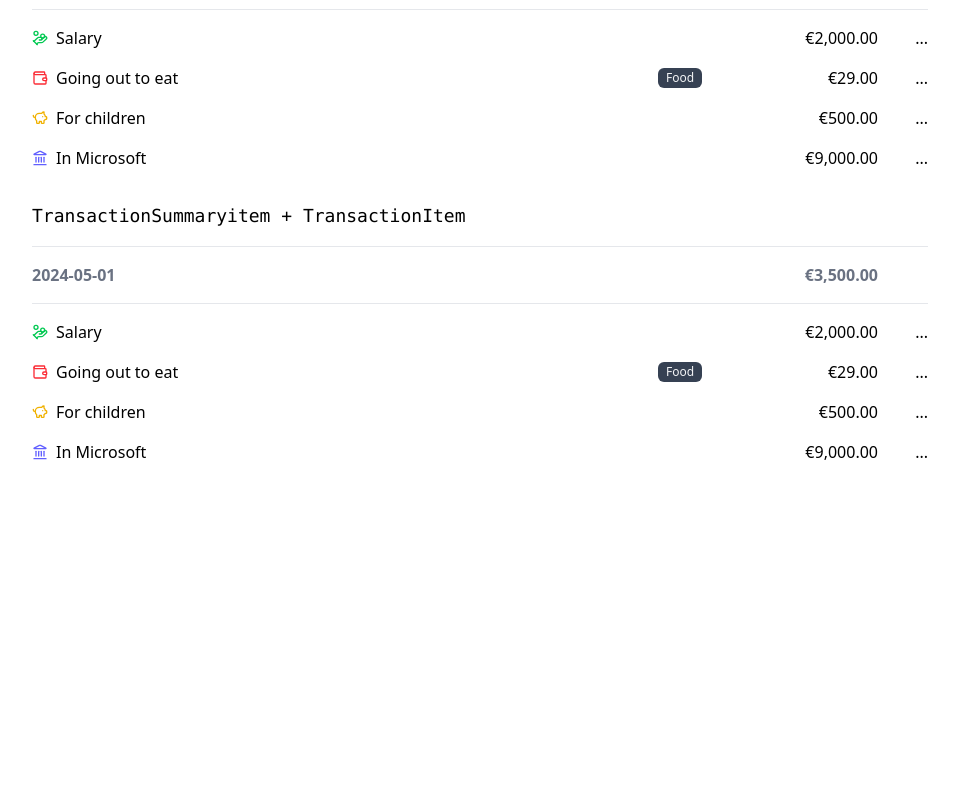
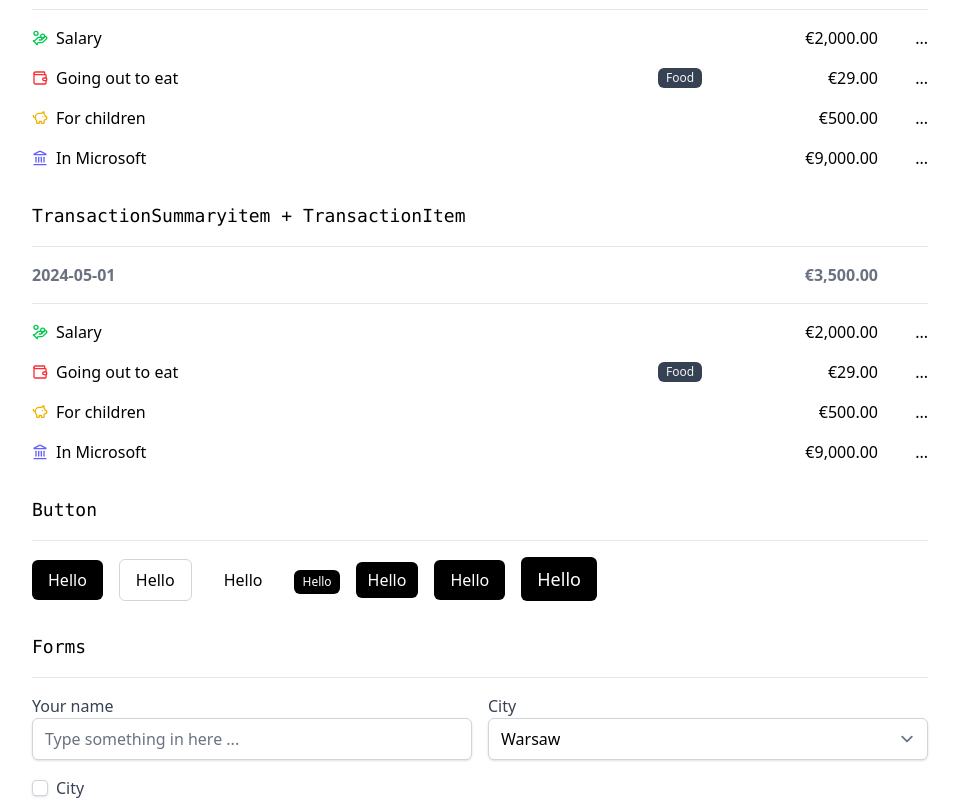
Before and after one commit to FarhanWahyudi/next-15-finance-app, a Next.js app: page /playground in a window 1280 px wide. Shown: the part 441-1241 px from the top of the page, without its empty margins (160-1119 px from the left). Before the commit the page ends 905 px from the top, so only its background shows below. Built offline with nearby package versions, Linux system fonts and the light colour scheme.

Commit message:
Membuat form component

```diff
--- a/app/globals.css
+++ b/app/globals.css
@@ -1,4 +1,5 @@
 @import "tailwindcss";
+@plugin "@tailwindcss/forms";
 
 body {
   @apply container mx-auto max-w-4xl bg-white text-black dark:bg-slate-950 dark:text-slate-100
--- a/app/playground/page.jsx
+++ b/app/playground/page.jsx
@@ -1,4 +1,8 @@
+import Button from "@/components/button";
+import Input from "@/components/input";
+import Label from "@/components/label";
 import PageHeader from "@/components/page-header";
+import Select from "@/components/select";
 import TransactionItem from "@/components/transaction-item";
 import TransactionSummaryItem from "@/components/transaction-summary-item";
 import Trend from "@/components/trend";
@@ -48,6 +52,44 @@
                     <TransactionItem type="Saving" description="In Microsoft" amount={9000} />
                 </div>
             </div>
+
+            <div>
+                <h2 className="mb-4 text-lg font-mono">Button</h2>
+                <hr className="mb-4 border-gray-200  dark:border-gray-800"/>
+                <div className="space-x-4">
+                    <Button>Hello</Button>
+                    <Button variant="outline">Hello</Button>
+                    <Button variant="ghost">Hello</Button>
+
+                    <Button size="xs">Hello</Button>
+                    <Button size="sm">Hello</Button>
+                    <Button size="base">Hello</Button>
+                    <Button size="lg">Hello</Button>
+                </div>
+            </div>
+
+            <div>
+                <h2 className="mb-4 text-lg font-mono">Forms</h2>
+                <hr className="mb-4 border-gray-200  dark:border-gray-800"/>
+                <div className="grid grid-cols-2 gap-4">
+                    <div>
+                        <Label className="mb-1">Your name</Label>
+                        <Input type="text" placeholder="Type something in here ..."/>
+                    </div>
+                    <div>
+                        <Label className="mb-1">City</Label>
+                        <Select>
+                            <option>Warsaw</option>
+                            <option>Berlin</option>
+                            <option>London</option>
+                        </Select>
+                    </div>
+                    <div className="flex items-center">
+                        <Input type="checkbox" id="terms"/>
+                        <Label className="ml-2">City</Label>
+                    </div>
+                </div>
+            </div>
         </main>
     )
 }
--- /dev/null
+++ b/components/button.jsx
@@ -0,0 +1,22 @@
+export default function Button(props) {
+    const variants = {
+        default: 'bg-black text-white dark:bg-white dark:text-black rounded-md hover:bg-gray-700 dark:hover:bg-gray-200',
+        outline: 'border border-gray-300 dark:border-gray-500 rounded-md hover:bg-gry-300 dark:hover:bg-gray-500',
+        ghost: 'rounded-md bg-white dark:bg-black hover:bg-gray-200 dark:hover:bg-gray-500'
+    }
+
+    const sizes = {
+        xs: 'text-xs px-2 py-1',
+        sm: 'text-base px-3 py-1.5',
+        base: 'text-base px-4 py-2',
+        lg: 'text-lg px-4 py-2'
+    }
+
+    return (
+        <button {...props} className={`
+            ${props.variant ? variants[props.variant] : variants['default']}
+            ${props.size ? sizes[props.size] : sizes['base']}
+        `}>
+        </button>
+    )
+}
--- /dev/null
+++ b/components/input.jsx
@@ -0,0 +1,7 @@
+export default function Input(props) {
+  const styles = {
+    'checkbox': 'rounded border-gray-300 text-gray-700 bg-white dark:bg-gray-950 dark:text-gray-500 shadow-sm',
+    'default': 'w-full rounded-md shadow-sm border-gray-300 bg-white dark:border-gray-700 dark:bg-gray-950'
+  }
+  return <input {...props} className={styles[props.type] ?? styles['default']} />
+}
--- /dev/null
+++ b/components/label.jsx
@@ -0,0 +1,3 @@
+export default function Label(props) {
+  return <label {...props} className={`text-gray-700 dark:text-gray-300 ${props.className}`}></label>
+}
--- /dev/null
+++ b/components/select.jsx
@@ -0,0 +1,3 @@
+export default function Select(props) {
+  return <select {...props} className="w-full rounded-md shadow-sm border-gray-300 bg-white dark:border-gray-700 dark:bg-gray-950"></select>
+}
--- a/package.json
+++ b/package.json
@@ -16,6 +16,7 @@
   },
   "devDependencies": {
     "@eslint/eslintrc": "^3",
+    "@tailwindcss/forms": "^0.5.10",
     "@tailwindcss/postcss": "^4",
     "eslint": "^9",
     "eslint-config-next": "15.4.6",
```
Also changed, not shown: 1 other file (tests, documents, lock files or other folders).
